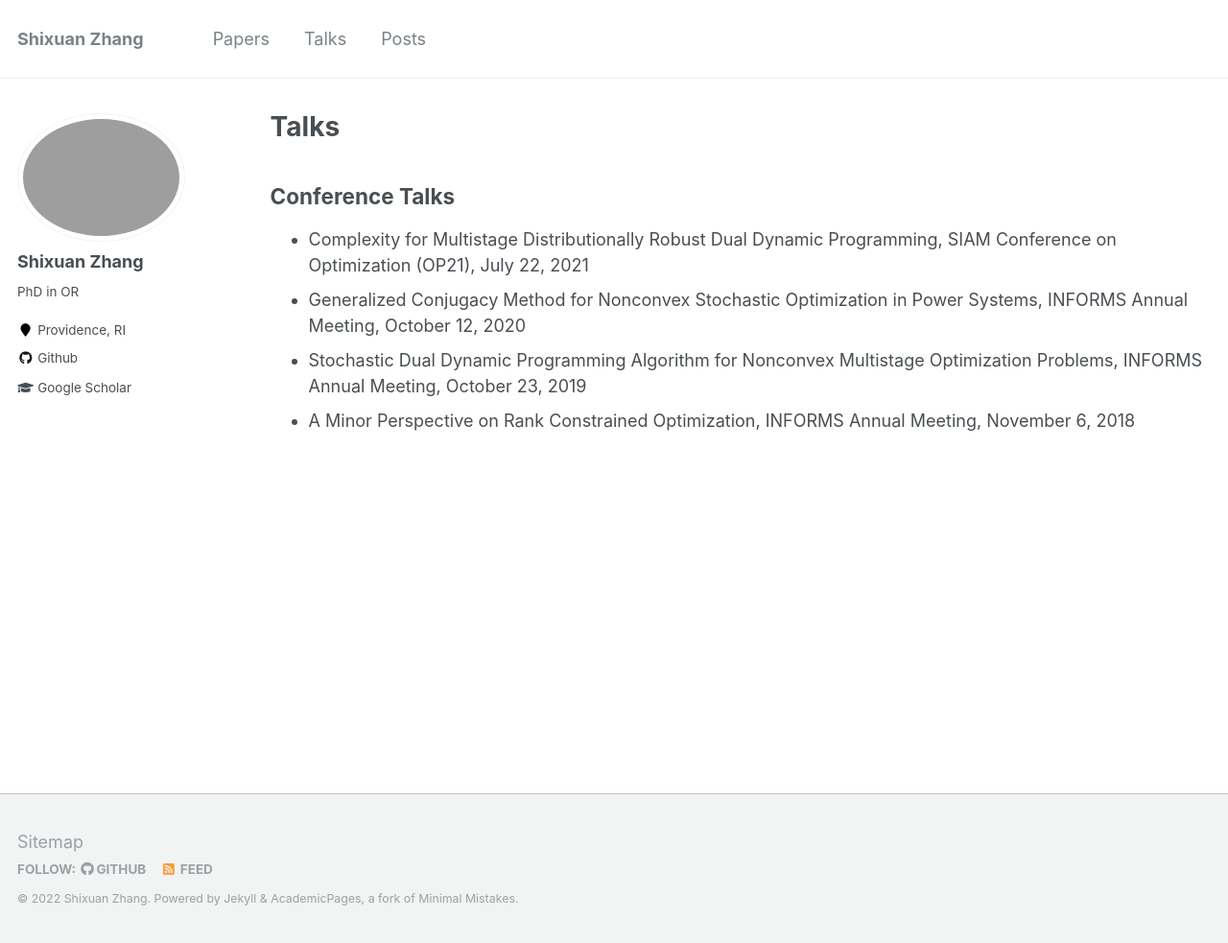
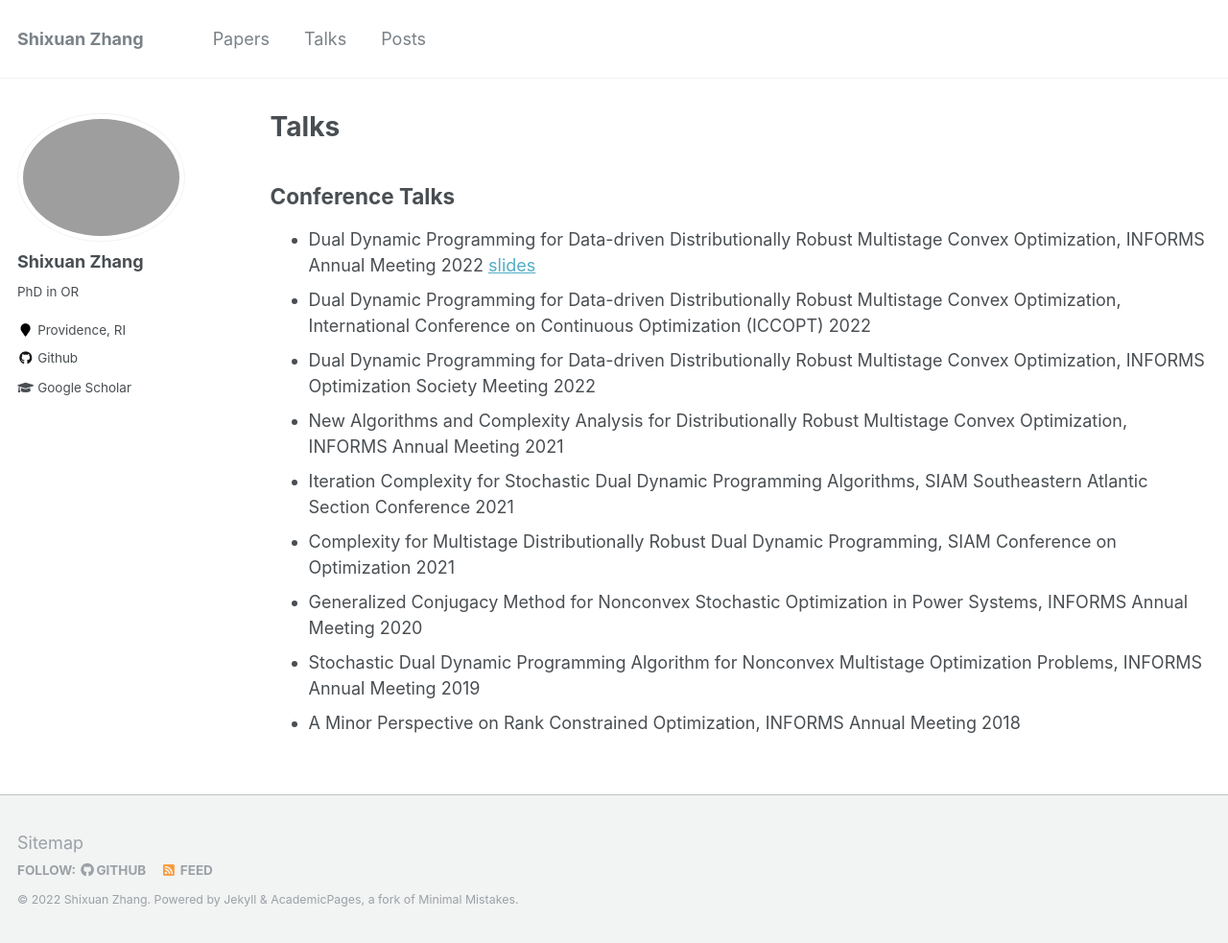
Before and after one commit to shixuan-zhang/shixuan-zhang.github.io, a Jekyll site: the page built from _pages/talks.md, in a window 1280 px wide and 983 px high. Shown: the whole window at 96% size. Built offline with Jekyll 4.4.1, drawn with Linux system fonts in a browser that asks for light colours.

Commit message:
Update the pages

```diff
--- a/_pages/talks.md
+++ b/_pages/talks.md
@@ -7,7 +7,12 @@ author_profile: true
 
 
 ## Conference Talks
-* Complexity for Multistage Distributionally Robust Dual Dynamic Programming, SIAM Conference on Optimization (OP21), July 22, 2021
-* Generalized Conjugacy Method for Nonconvex Stochastic Optimization in Power Systems, INFORMS Annual Meeting, October 12, 2020
-* Stochastic Dual Dynamic Programming Algorithm for Nonconvex Multistage Optimization Problems, INFORMS Annual Meeting, October 23, 2019
-* A Minor Perspective on Rank Constrained Optimization, INFORMS Annual Meeting, November 6, 2018
+* Dual Dynamic Programming for Data-driven Distributionally Robust Multistage Convex Optimization, INFORMS Annual Meeting 2022 [slides](files/INFORMS2022_shixuan.pdf)
+* Dual Dynamic Programming for Data-driven Distributionally Robust Multistage Convex Optimization, International Conference on Continuous Optimization (ICCOPT) 2022
+* Dual Dynamic Programming for Data-driven Distributionally Robust Multistage Convex Optimization, INFORMS Optimization Society Meeting 2022
+* New Algorithms and Complexity Analysis for Distributionally Robust Multistage Convex Optimization, INFORMS Annual Meeting 2021
+* Iteration Complexity for Stochastic Dual Dynamic Programming Algorithms, SIAM Southeastern Atlantic Section Conference 2021
+* Complexity for Multistage Distributionally Robust Dual Dynamic Programming, SIAM Conference on Optimization 2021
+* Generalized Conjugacy Method for Nonconvex Stochastic Optimization in Power Systems, INFORMS Annual Meeting 2020
+* Stochastic Dual Dynamic Programming Algorithm for Nonconvex Multistage Optimization Problems, INFORMS Annual Meeting 2019
+* A Minor Perspective on Rank Constrained Optimization, INFORMS Annual Meeting 2018
```
Also changed, not shown: _pages/about.md (+1 -1 lines), _pages/papers.md (+7 -4 lines), 1 other file.
